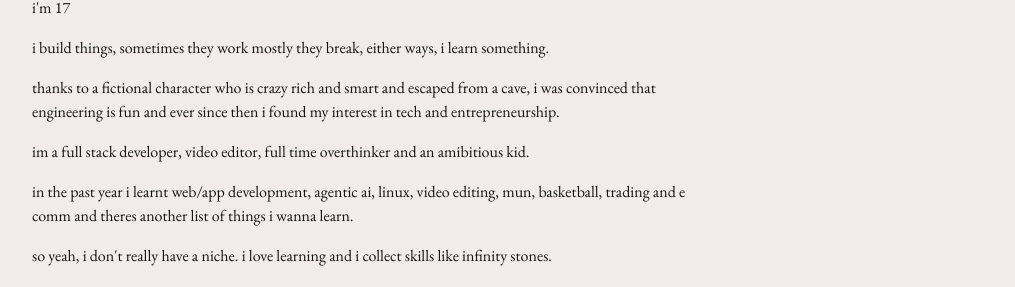
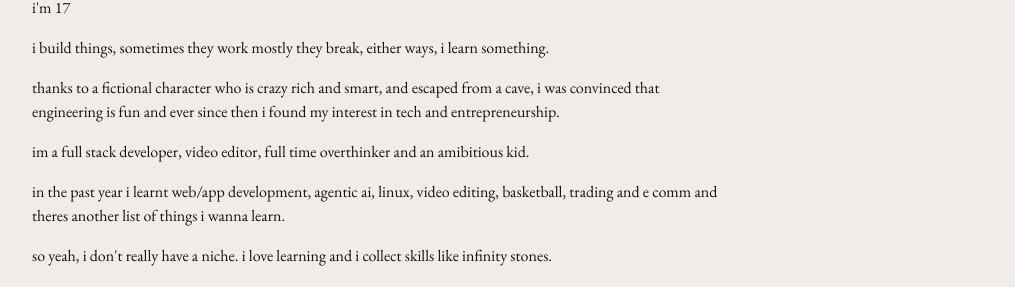
Before and after one commit to abhinaaaavvv/my_portfolio, a Next.js app: page / in a window 1280 px wide. Shown: the part 188-475 px from the top of the page, without its empty margins (264-1279 px from the left). Built offline with nearby package versions, Linux system fonts and the light colour scheme.

Commit message:
Fix grammar and remove outdated list item in Content

```diff
--- a/src/app/page.tsx
+++ b/src/app/page.tsx
@@ -33,7 +33,7 @@ const Content = () => (
       learn something.
     </p>
     <p className="pb-4">
-      thanks to a fictional character who is crazy rich and smart and escaped
+      thanks to a fictional character who is crazy rich and smart, and escaped
       from a cave, i was convinced that engineering is fun and ever since then i
       found my interest in tech and entrepreneurship.
     </p>
@@ -43,7 +43,7 @@ const Content = () => (
     </p>
     <p className="pb-4">
       in the past year i learnt web/app development, agentic ai, linux, video
-      editing, mun, basketball, trading and e comm and theres another list of
+      editing, basketball, trading and e comm and theres another list of
       things i wanna learn.
     </p>
     <p className="pb-4">
```
